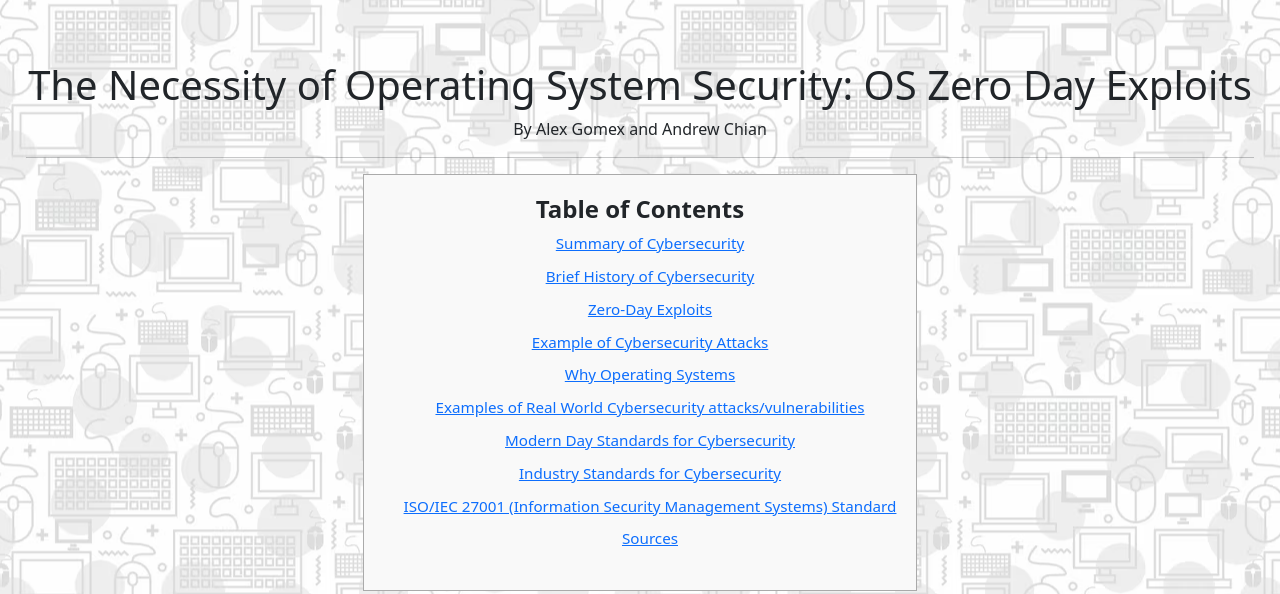
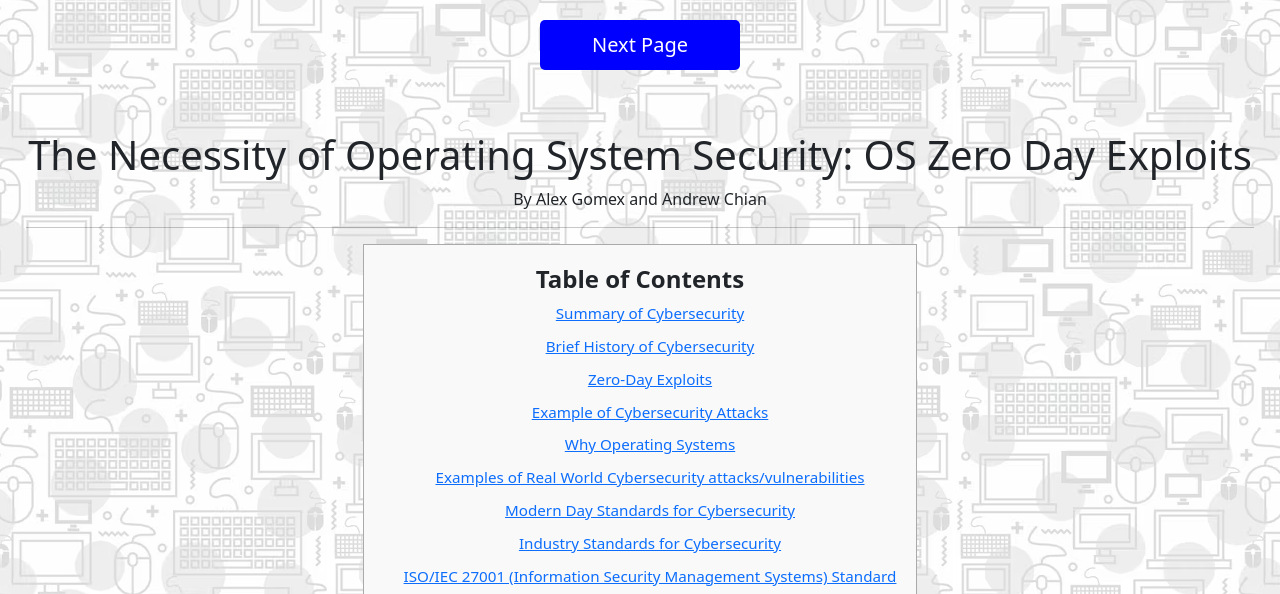
Before and after one commit to AndrewChian2/Technical-Article, a plain HTML site: page Article.html in a window 1280 px wide. Shown: the top 594 px of the page. Drawn offline with nearby package versions, Linux system fonts and the light colour scheme.

Commit message:
added changes to index.html

```diff
--- a/Article.html
+++ b/Article.html
@@ -3,6 +3,43 @@
 <!DOCTYPE html>
 
 <head>
+    <style>
+        /* Styles for the navigation bar */
+        nav {
+            text-align: center;
+            /* Center align the navigation links */
+            margin-top: 20px;
+            /* Adds some space at the top */
+        }
+
+        nav a {
+            display: inline-block;
+            /* Allows width and height to be set */
+            width: 200px;
+            /* Width of the button */
+            padding: 10px;
+            /* Padding inside the button */
+            font-size: 20px;
+            /* Size of the text */
+            text-decoration: none;
+            /* Removes underline from the link */
+            color: white;
+            /* Text color */
+            background-color: blue;
+            /* Background color */
+            border: none;
+            /* Removes border */
+            border-radius: 5px;
+            /* Rounded corners */
+            cursor: pointer;
+            /* Cursor changes to pointer on hover */
+        }
+
+        nav a:hover {
+            background-color: darkblue;
+            /* Changes background on hover */
+        }
+    </style>
     <meta charset="utf-8">
     <meta name="viewport" content="width=device-width, initial-scale=1">
 
@@ -51,6 +88,10 @@
         <a href="#section-7">Standards for Cybersecurity</a></li>
         <a href="#section-10">Sources</a></li>
     </div> -->
+
+    <nav>
+        <a href="./index.html">Next Page</a>
+    </nav>
 
     <div class="container-fluid parent">
         <!-- Title Header -->
@@ -231,7 +272,7 @@
                 of confidential
                 data (malware/virus), and reputational damage arising from system crashes and operation downtimes.</p>
             <div style="text-align:center;">
-                <img src="operating systems.webp" alt="operating systems image" style="width:50%;height:50%;">
+                <img src="operating systems.webp" alt="operating systems image" style="width:30%;height:30%;">
             </div>
         </div>
         <hr>
```
Also changed, not shown: index.html (added, +17 -0 lines).
